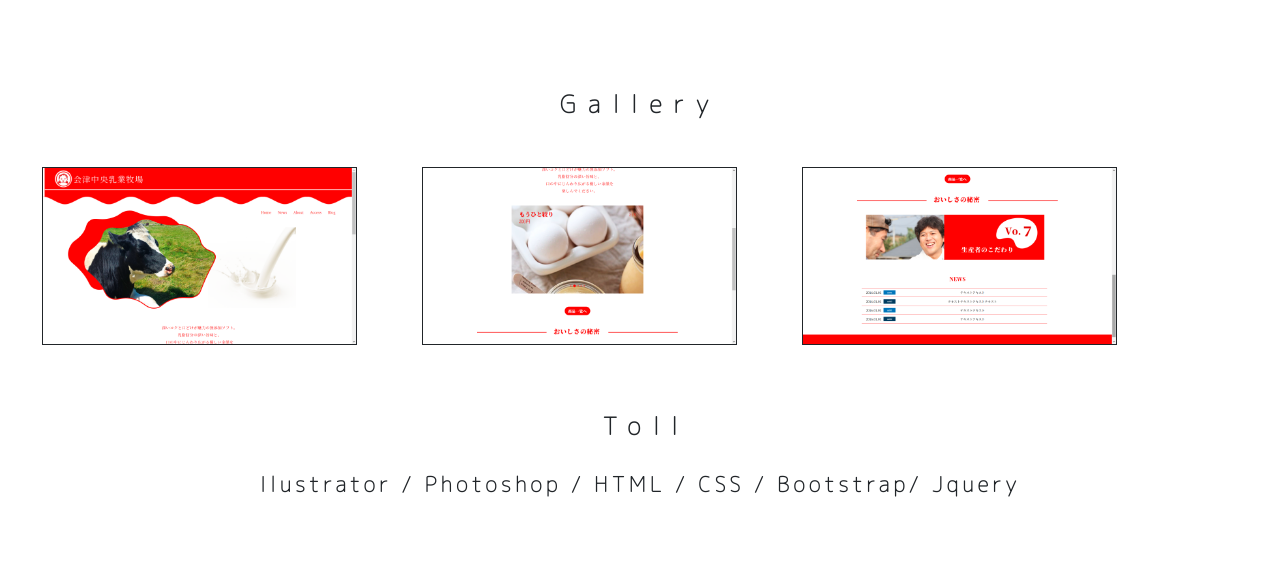
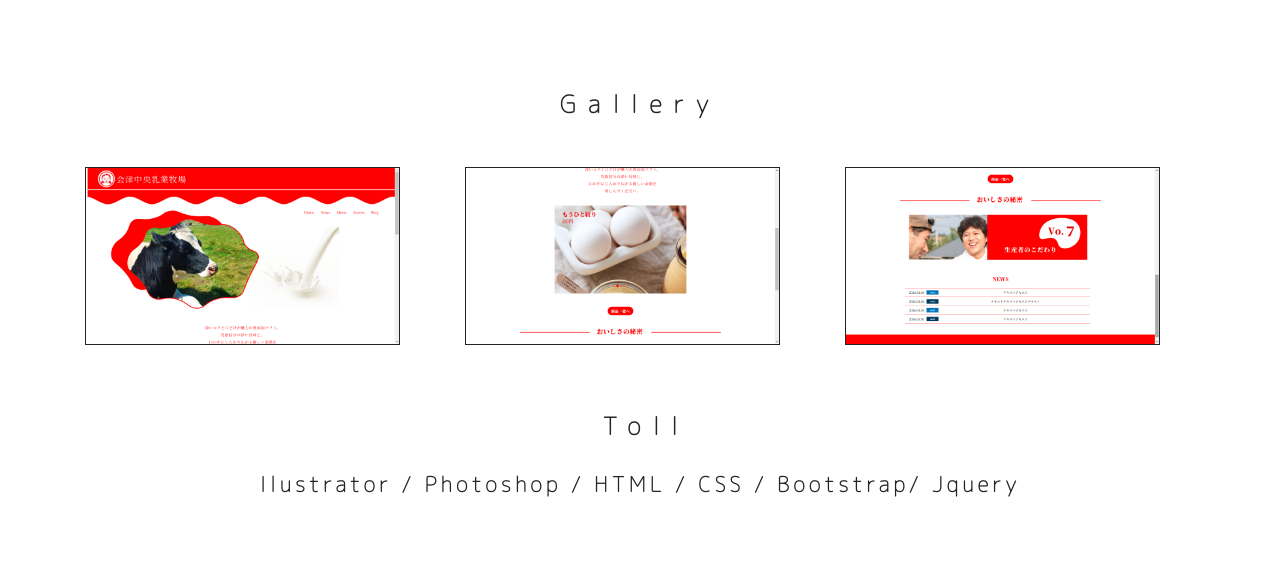
Before and after one commit to miharu828/p-cow, a plain HTML site: page index.html in a window 1280 px wide. Shown: the part 510-1082 px from the top of the page. Drawn offline with nearby package versions, Linux system fonts and the light colour scheme.

Commit message:
Update style.css

```diff
--- a/style.css
+++ b/style.css
@@ -106,7 +106,7 @@ nav{
 }
 
 .container{
-    margin-right:8%;
+
     margin-bottom: 2%;
 
 }
```
